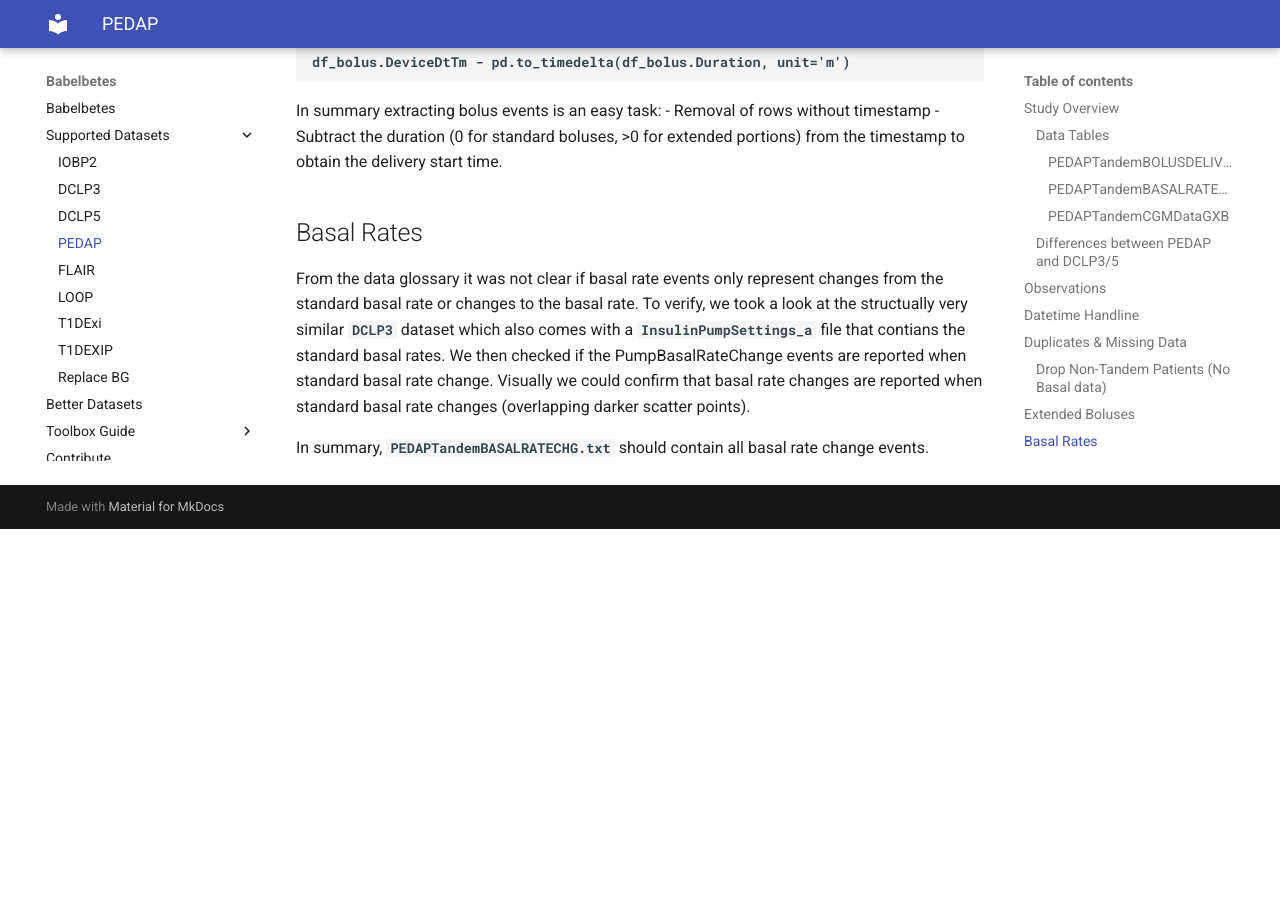
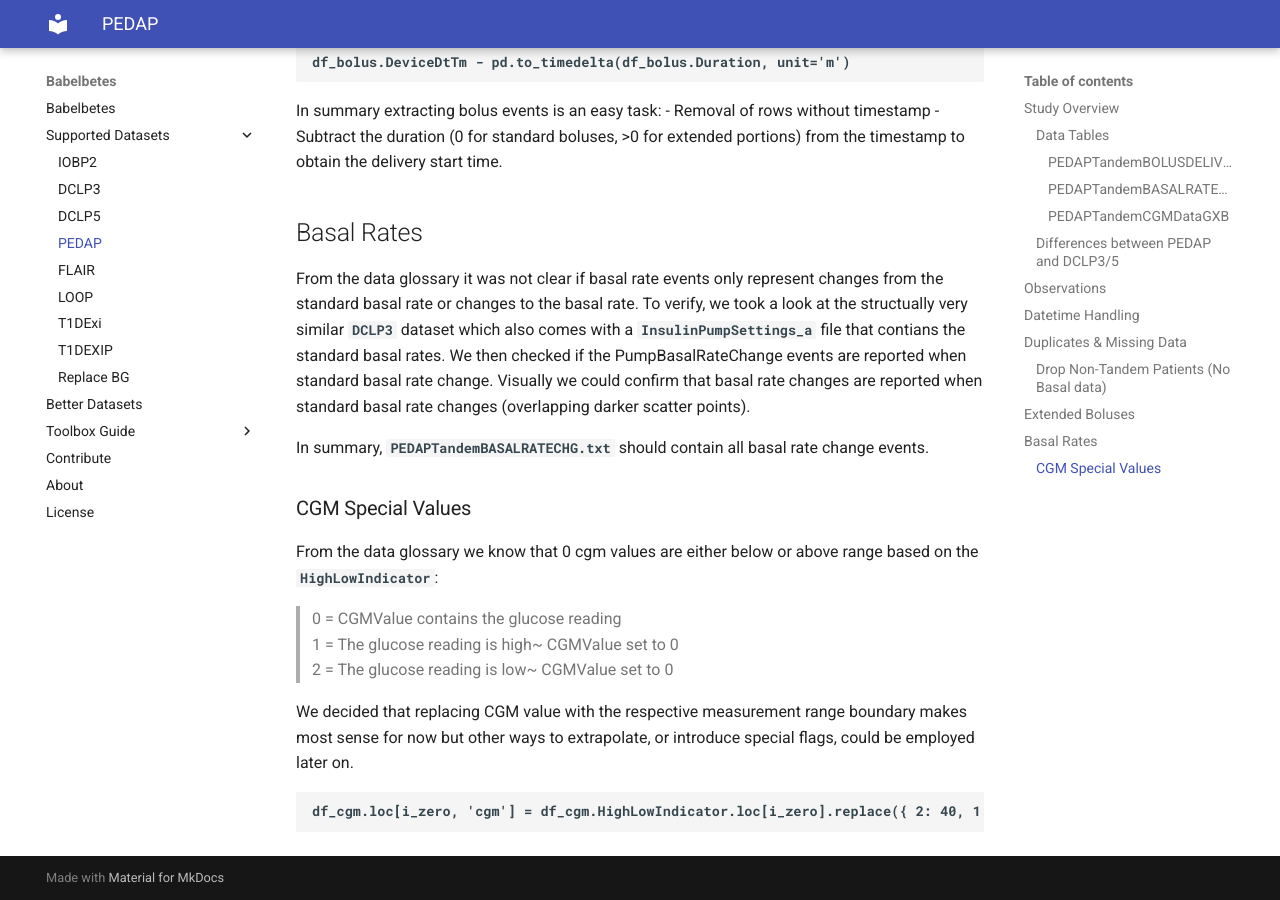
Before and after one commit to nudgebg/egvinsulin, an MkDocs documentation site: the page built from docs/data_sets/PEDAP.md, in a window 1280 px wide and 900 px high, scrolled down 3317 px. Built offline with MkDocs 1.6.1 and Material for MkDocs 9.7.7, drawn with Linux system fonts in a browser that asks for light colours; before the commit the page ends 3846 px from its top, so only the background shows below that; some of the changed text lies outside the part shown.

Commit message:
[develop] Bugfix: Handle PEDAP magic cgm numbers. Also: Improve PEDAP,DCLP3,DCLP5 documentation

````diff
--- a/docs/data_sets/PEDAP.md
+++ b/docs/data_sets/PEDAP.md
@@ -49,7 +49,7 @@ These are csv files ("|" separator) and host many columns related to the Tandem
 
 - some mismatching counts for boluses (some nan values?) --> inspect
 
-## Datetime Handline
+## Datetime Handling
 As in `Flair`, the reported datetime strings miss the time component at midnight. Therefore, automatic parsing is slow. We therefore split the dataset in those with and without datetime strings and then parse the datetimestrings using two different datetime prototypes:
 
 ```python
@@ -88,3 +88,16 @@ In summary extracting bolus events is an easy task:
 From the data glossary it was not clear if basal rate events only represent changes from the standard basal rate or changes to the basal rate. To verify, we took a look at the structually very similar `DCLP3` dataset which also comes with a `InsulinPumpSettings_a` file that contians the standard basal rates. We then checked if the PumpBasalRateChange events are reported when standard basal rate change. Visually we could confirm that basal rate changes are reported when standard basal rate changes (overlapping darker scatter points).
 
 In summary, `PEDAPTandemBASALRATECHG.txt` should contain all basal rate change events.
+
+
+### CGM Special Values
+From the data glossary we know that 0 cgm values are either below or above range based on the `HighLowIndicator`:
+>0 = CGMValue contains the glucose reading
+>1 = The glucose reading is high~ CGMValue set to 0
+>2 = The glucose reading is low~ CGMValue set to 0
+
+We decided that replacing CGM value with the respective measurement range boundary makes most sense for now but other ways to extrapolate, or introduce special flags, could be employed later on.
+
+```python
+df_cgm.loc[i_zero, 'cgm'] = df_cgm.HighLowIndicator.loc[i_zero].replace({ 2: 40, 1: 400 })
+```
````
Also changed, not shown: docs/data_sets/DCLP3.md (+1 -1 lines), docs/data_sets/DCLP5.md (+3 -0 lines), 2 other files.
